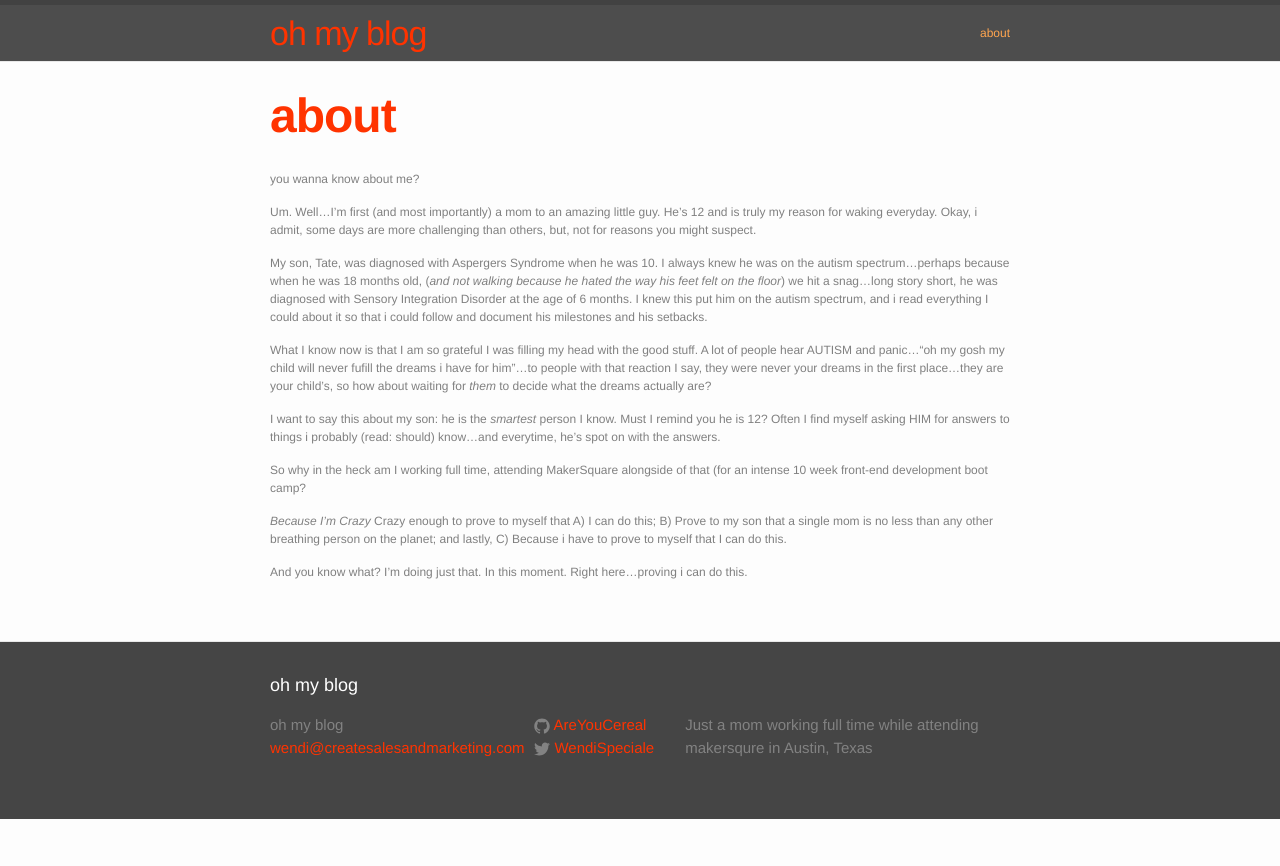
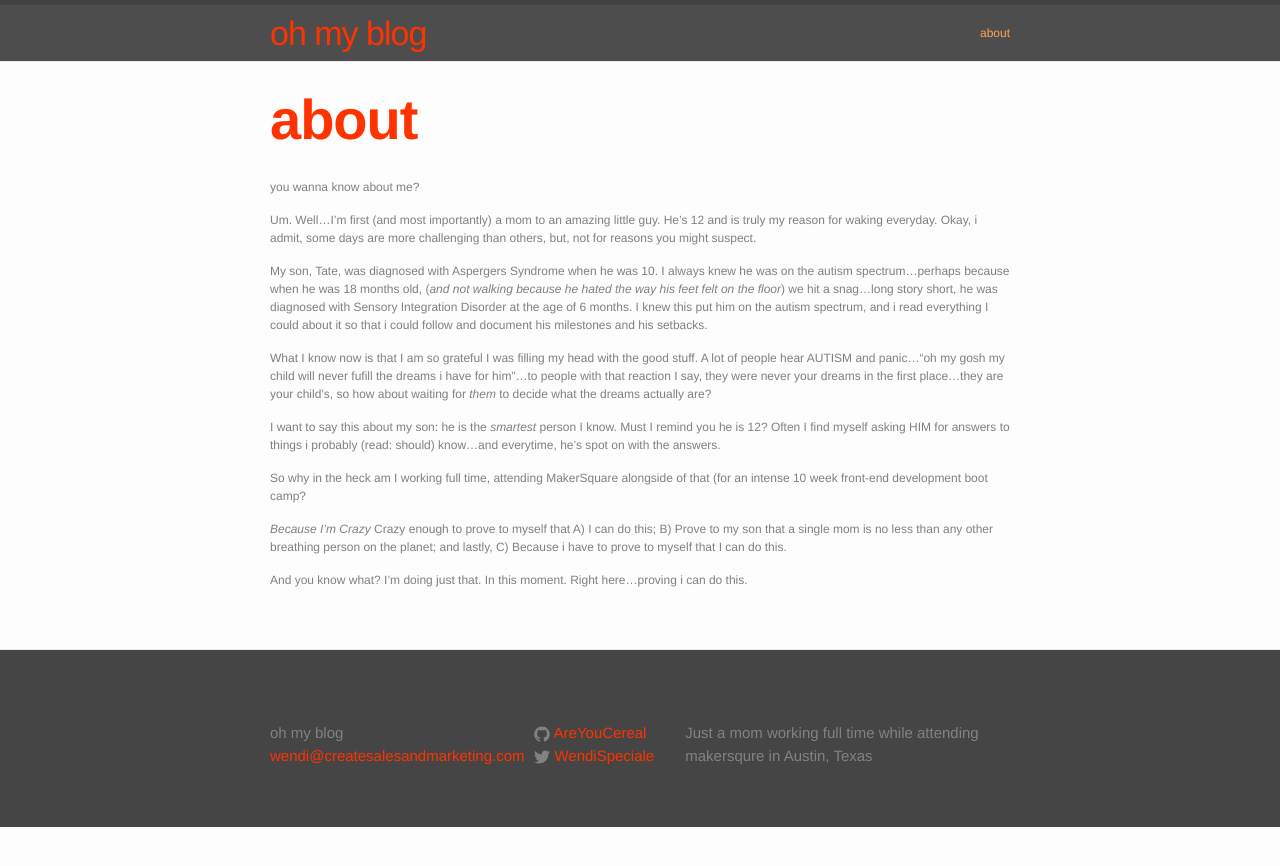
Before and after one commit to AreYouCereal/areyoucereal.github.io, a Jekyll site: the page built from about.md, in a window 1280 px wide. Shown: the top 866 px of the page. Built offline with Jekyll 4.4.1, drawn with Linux system fonts in a browser that asks for light colours.

Commit message:
fixing css to post titles

```diff
--- a/_sass/_layout.scss
+++ b/_sass/_layout.scss
@@ -104,7 +104,7 @@
 
 .footer-heading {
     font-size: 18px;
-    color: #FFFFFF;
+    color: #454545;
     margin-bottom: $spacing-unit / 2;
 }
 
@@ -208,7 +208,7 @@
 }
 
 .post-title {
-    font-size: 48px;
+    font-size: 56px;
     color: #ff3300;
     font-weight: bold;
     letter-spacing: -1px;
```
